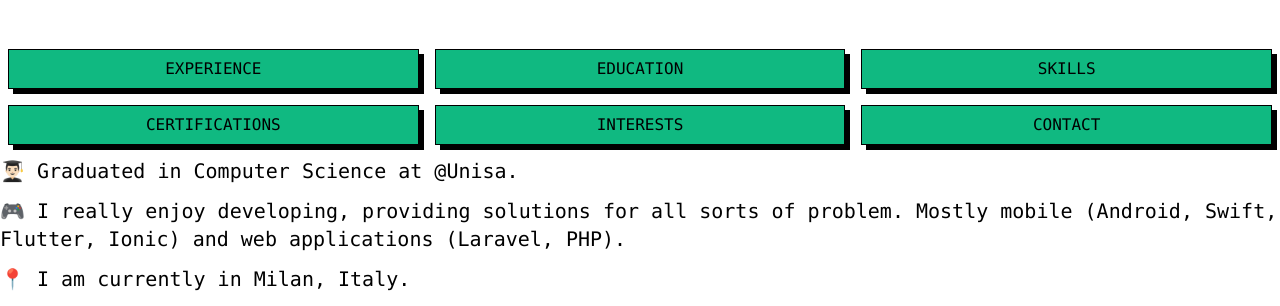
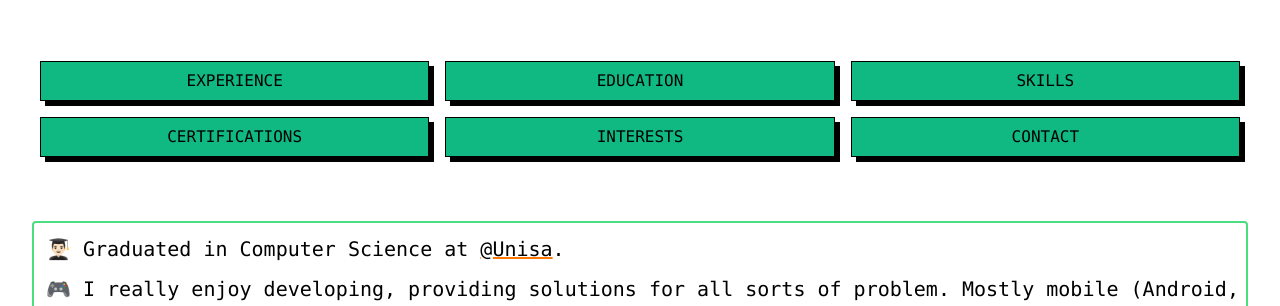
Before and after one commit to Valitutto/valitutto.github.io, a website: page index.html in a window 1280 px wide. Shown: the part 255-561 px from the top of the page. Drawn offline with Linux system fonts and the light colour scheme.

Commit message:
updated main.css

```diff
--- a/index.html
+++ b/index.html
@@ -4,7 +4,7 @@
 <head>
     <meta charset="UTF-8" />
     <meta name="viewport" content="width=device-width, initial-scale=1.0" />
-    <link href="main.css?13052021" rel="stylesheet">
+    <link href="main.css?29122021" rel="stylesheet">
 
     <meta name="description"
         content="Giuseppe Valitutto | Software Developer | Mobile, Web, Desktop Development - Milan, Italy" />
```
Also changed, not shown: main.css.
